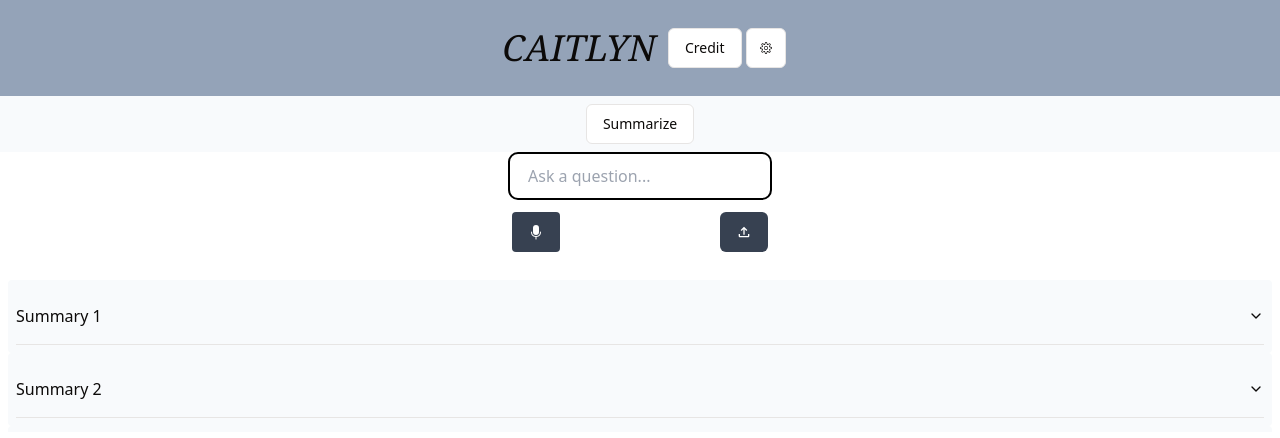
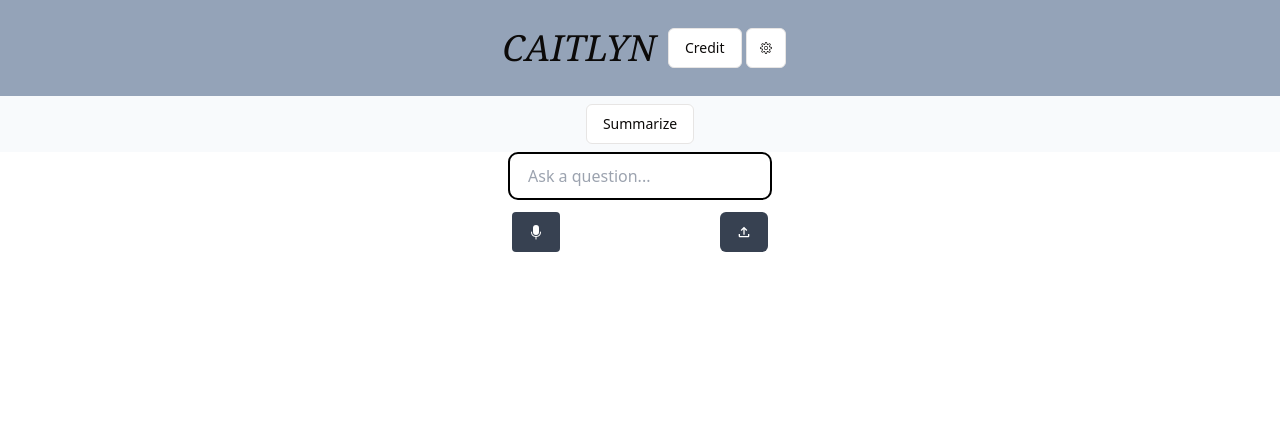
Before and after one commit to Venture-Xs/Chrome-Extension-ProjectX, a React (Vite) app: page / in a window 1280 px wide. Shown: the top 438 px of the page. Built offline with nearby package versions, Linux system fonts and the light colour scheme; no server answers.

Commit message:
summarize api integration

```diff
--- a/package.json
+++ b/package.json
@@ -20,6 +20,7 @@
     "react": "^18.2.0",
     "react-dom": "^18.2.0",
     "react-icons": "^5.0.1",
+    "react-loader-spinner": "^6.1.6",
     "tailwind-merge": "^2.2.1",
     "tailwind-scrollbar-hide": "^1.1.7",
     "tailwindcss-animate": "^1.0.7",
--- a/src/App.tsx
+++ b/src/App.tsx
@@ -1,40 +1,68 @@
 //import { useState } from 'react'
-
+import axios from "axios";
+import { useEffect, useState } from "react";
 import Search from "./utils/Search";
 import { Button } from "./components/ui/button";
 import { DropDown } from "./utils/DropDown";
 import { SettingButton } from "./utils/SettingButton";
-import { useEffect } from "react";
-import { ListBuilder } from "./utils/ListViewBuilder";
+import { Summarize } from "./pages/Summarize";
+
+type summaryType = {
+  summary_of_section: string,
+  time_stamp: string
+  title_of_section: string
+}
 
 function App() {
   //const [count, setCount] = useState(0)
+  const [summary, setSummary] = useState<summaryType[]>();
+  const [loading, setLoading] = useState(false);
+
   useEffect(() => {
-    chrome.tabs.query({ active: true, currentWindow: true }, (tabs) => {
-      const tab = tabs[0];
+    // Try to get the summary data from local storage
+    try {
+      chrome.storage.session.get(['sum'], (result) => {
 
-      console.log("Current tab:", tab);
-      console.log("Current tab URL:", tab.url);
-      // You can perform further actions with the current tab URL here
+        if (result.sum) {
+          const sum = JSON.parse(result.sum);
+          console.log(sum);
+          setSummary(sum);
+          setLoading(false);
+        }
+      });
+    } catch (e) {
+      console.log(e)
+    }
+
+  }, []);
+
+  const getSummary = async () => {
+    setLoading(true);
+    const [tab] = await chrome.tabs.query({ active: true, currentWindow: true });
+    const results = await chrome.scripting.executeScript({
+      target: { tabId: tab.id! },
+      func: () => {
+        document.body.style.backgroundColor = 'green';
+        return window.location.href;
+      }
     });
-  }, [])
-  let data=[
-    {
-      "id":1,
-      "title":"Summary 1",
-      "content":"Yes. It adheres to the WAI-ARIA design pattern."
-    },
-    {
-      "id":2,
-      "title":"Summary 2",
-      "content":"Yes. It adheres to the WAI-ARIA design pattern."
-    },
-    {
-      "id":3,
-      "title":"Summary 3",
-      "content":"Yes. It adheres to the WAI-ARIA design pattern."
+    const url = results[0].result;
+    const postData = {
+      url: url,
+      isQuery: "False",
+      query: "",
+      generateTest: "False"
     }
-  ];
+    const res = await axios.post("https://613d-103-119-241-244.ngrok-free.app/chat_bot", postData, {
+      headers: {
+        'Content-Type': 'application/json',
+      }
+    })
+    const sum = res.data.reply
+    setSummary(res.data.reply);
+    chrome.storage.session.set({ sum: JSON.stringify(sum) });
+    setLoading(false);
+  }
 
 
   return (
@@ -58,7 +86,7 @@ function App() {
         <div className="flex flex-col gap-1">
           {/*Summarizer */}
           <div className="h-15 flex justify-center items-center bg-slate-50 p-2 ">
-            <Button variant="outline">Summarize</Button>
+            <Button variant="outline" onClick={getSummary}>Summarize</Button>
           </div>
 
           {/*Search */}
@@ -66,26 +94,13 @@ function App() {
             <Search />
           </div>
         </div>
-
+        <Summarize loading={loading} summary={summary} />
         {/* Footer
         <div id="youtube-link"></div>
         <script src="popup.js"></script> */}
 
         {/*List Builder */}
-        <div className="h-40 flex-col  overflow-auto scrollbar-hide mt-5 p-2 ">
-          {
-          data.map((item)=>{
-            return (
-              <div className="h-30 p-2 rounded bg-slate-50">
 
-                  <ListBuilder title={item.title} content={item.content} key={item.id}/>
-              </div>
-
-            )
-          })
-          }
-
-        </div>
 
       </div>
     </>
--- a/src/index.css
+++ b/src/index.css
@@ -1,6 +1,18 @@
 @tailwind base;
 @tailwind components;
 @tailwind utilities;
+
+@layer utilities {
+  /* Hide scrollbar for Chrome, Safari and Opera */
+  .no-scrollbar::-webkit-scrollbar {
+    display: none;
+  }
+  /* Hide scrollbar for IE, Edge and Firefox */
+  .no-scrollbar {
+    -ms-overflow-style: none; /* IE and Edge */
+    scrollbar-width: none; /* Firefox */
+  }
+}
 
 @layer base {
   :root {
--- /dev/null
+++ b/src/pages/Summarize.tsx
@@ -0,0 +1,31 @@
+import { ListBuilder } from "../utils/ListViewBuilder";
+import { TailSpin } from 'react-loader-spinner'
+
+type summaryType = {
+    summary_of_section: string,
+    time_stamp: string
+    title_of_section: string
+}
+export const Summarize = (props: { loading: boolean, summary: summaryType[] | undefined }) => {
+
+    return (
+        <div className="h-40 flex flex-col items-center justify-center  overflow-auto no-scrollbar mt-5 p-2 ">
+            {props.loading ? <TailSpin
+                height="40"
+                width="40"
+                color="green"
+                ariaLabel="loading"
+            /> : props.summary ?
+                props.summary!.map((item: summaryType, index) => {
+                    return (
+                        <div className="h-30 w-50 p-2 rounded bg-slate-50">
+                            <ListBuilder title={item.title_of_section} time={item.time_stamp} content={item.summary_of_section} key={index} />
+                        </div>
+
+                    )
+                }) : <></>
+            }
+
+        </div>
+    )
+}
--- a/src/utils/ListViewBuilder.tsx
+++ b/src/utils/ListViewBuilder.tsx
@@ -6,12 +6,12 @@ import {
 } from "../components/ui/accordion"
 
 
-  export function ListBuilder(props : { title:string , content:string}) {
+export function ListBuilder(props: { title: string, time: string, content: string }) {
 
   return (
     <Accordion type="single" collapsible className="w-full">
       <AccordionItem value="item-1">
-        <AccordionTrigger>{props.title}</AccordionTrigger>
+        <AccordionTrigger>{props.title}{props.time}</AccordionTrigger>
         <AccordionContent>
           {props.content}
         </AccordionContent>
```
Also changed, not shown: manifest.json, 1 other file (tests, documents, lock files or other folders). Lines whose indentation alone changed are shown as unchanged.
